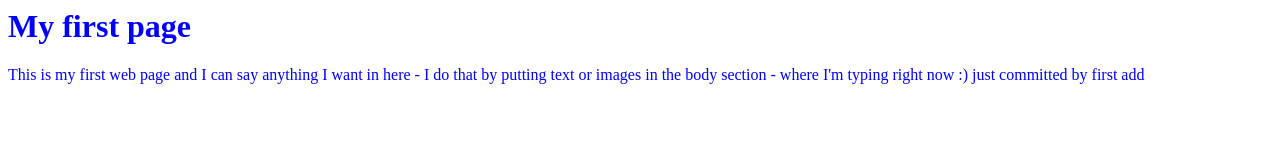
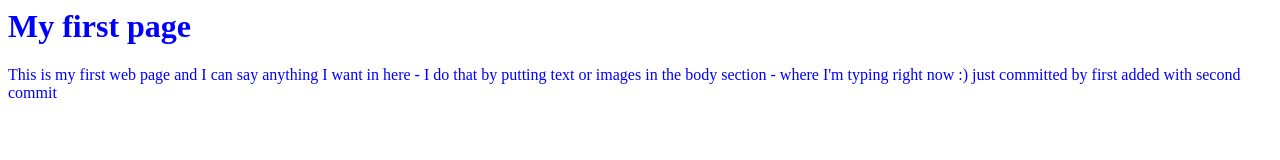
Before and after one commit to zakir-sayyed/first_repository, a plain HTML site: page index.html in a window 1280 px wide. Drawn offline with Linux system fonts and the light colour scheme.

Commit message:
second commit for reset

```diff
--- a/index.html
+++ b/index.html
@@ -9,7 +9,7 @@
 <h1> My first page </h1>
 
 This is my first web page and I can say anything I want in here - I do that by putting text or images in the body section - where I'm typing right now :)
-just committed  by first add
+just committed  by first added with second commit
 </body>
 
 </html>
```
